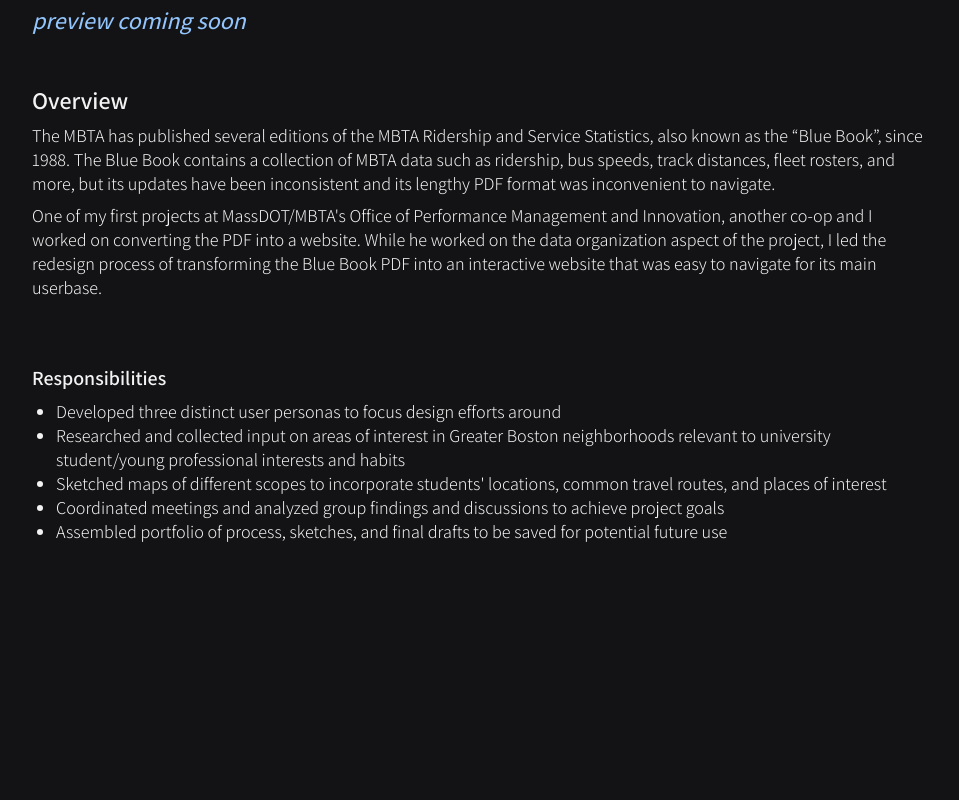
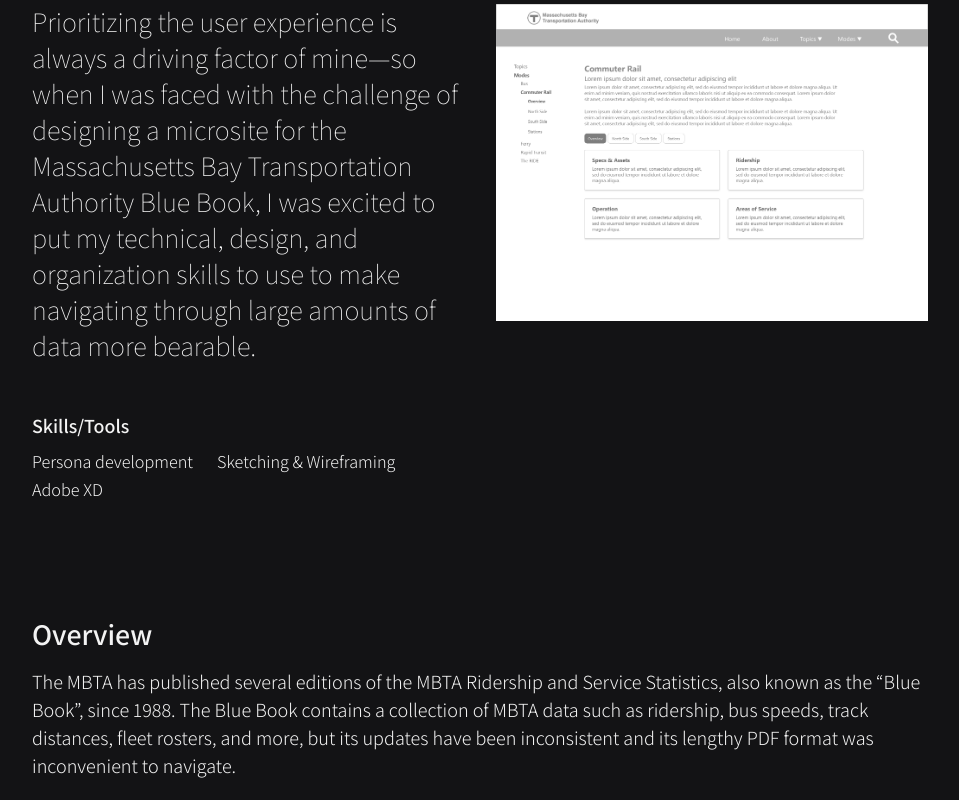
Before and after one commit to aescaba/portfolio, a Next.js app: page /work/bluebook in a window 1280 px wide. Shown: the part 220-1020 px from the top of the page, without its empty margins (160-1119 px from the left). Before the commit the page ends 876 px from the top, so only its background shows below. Built offline with nearby package versions, Linux system fonts and the light colour scheme.

Commit message:
update blue book work page to new layout

```diff
--- a/pages/work/bluebook.js
+++ b/pages/work/bluebook.js
@@ -1,41 +1,53 @@
 import PageTitle from '../../components/pagetitle'
+import Image from 'next/image';
+import Summary from '../../components/work/summary';
+import Overview from '../../components/work/overview';
+
+const summary = "Prioritizing the user experience is always a driving factor of mine—so when I was faced with the challenge of designing a microsite for the Massachusetts Bay Transportation Authority Blue Book, I was excited to put my technical, design, and organization skills to use to make navigating through large amounts of data more bearable."
+
+const toolsList = [
+  "Persona development",
+  "Sketching & Wireframing",
+  "Adobe XD"
+]
+
+const imgInfo = {
+  src: "/images/work/mbta-bluebook/wireframes_3_page-0003.jpg",
+  alt: "Screenshot of a wireframed webpage for MBTA Blue Book microsite",
+  width: "4000",
+  height: "2932"
+}
+
+const overview = [
+  "The MBTA has published several editions of the MBTA Ridership and Service Statistics, also known as the “Blue Book”, since 1988. The Blue Book contains a collection of MBTA data such as ridership, bus speeds, track distances, fleet rosters, and more, but its updates have been inconsistent and its lengthy PDF format was inconvenient to navigate.",
+  "One of my first projects at MassDOT/MBTA’s Office of Performance Management and Innovation, another co-op and I worked on converting the PDF into a website. While he worked on the data organization aspect of the project, I led the redesign process of transforming the Blue Book PDF into an interactive website that was easy to navigate for its main userbase."
+]
+
+const responsibilities = [
+  "Identified four groups of target audiences and developed user personas",
+  "Led design efforts and technical research as sole designer and one of two developers on team",
+  "Designed potential screens and flow of microsite with sketches and interactive wireframes",
+  "Analyzed technical requirements for hosting desired microsite versus available hosting environment and capabilities"
+]
 
 export default function BlueBook() {
   return (
     <div class="font-light text-lg leading-6 pb-24">
-      <PageTitle title={"MBTA Blue Book Redesign"}/>
 
-      <div class="mb-14">
-      {/* insert photo */}
-      <p class="text-2xl my-10 font-medium text-blue-300 italic">preview coming soon</p>
+      <PageTitle title={"MBTA Blue Book Redesign"} />
 
-        <div class="mb-4">
-          <h2 class="text-2xl py-2 font-semibold">Overview</h2>
-          <p>The MBTA has published several editions of the MBTA Ridership and Service Statistics, also known as the “Blue Book”, since 1988. The Blue Book contains a collection of MBTA data such as ridership, bus speeds, track distances, fleet rosters, and more, but its updates have been inconsistent and its lengthy PDF format was inconvenient to navigate.
-          </p>
-          <p class='mt-2'>One of my first projects at MassDOT/MBTA&apos;s Office of Performance Management and Innovation, another co-op and I worked on converting the PDF into a website. While he worked on the data organization aspect of the project, I led the redesign process of transforming the Blue Book PDF into an interactive website that was easy to navigate for its main userbase.</p>
-        </div>
+      {/* first row - summary and preview photo */}
+      <Summary
+        summary={summary}
+        toolsList={toolsList}
+        imgInfo={imgInfo}
+      />
 
-        {/* <div>
-          <h3 class="text-xl py-2 font-semibold">Skills/Tools</h3>
-          <div class="flex space-x-6">
-            <p>Skill One</p>
-            <p>Skill Two</p>
-            <p>Another Skill</p>
-          </div>
-        </div> */}
-      </div>
-
-      <div class="mb-4">
-          <h2 class="text-xl py-2 font-semibold">Responsibilities</h2>
-          <ul class="list-disc list-outside ml-6">
-            <li>Developed three distinct user personas to focus design efforts around</li>
-            <li>Researched and collected input on areas of interest in Greater Boston neighborhoods relevant to university student/young professional interests and habits</li>
-            <li>Sketched maps of different scopes to incorporate students&apos; locations, common travel routes, and places of interest</li>
-            <li>Coordinated meetings and analyzed group findings and discussions to achieve project goals</li>
-            <li>Assembled portfolio of process, sketches, and final drafts to be saved for potential future use</li>
-          </ul>
-        </div>
+      {/* second row - overview and responsibilities */}
+      <Overview
+        overview={overview}
+        responsibilities={responsibilities}
+      />
 
     </div>
   );
```
Also changed, not shown: public/images/work/mbta-bluebook/wireframes_3_page-0003.jpg (added).
